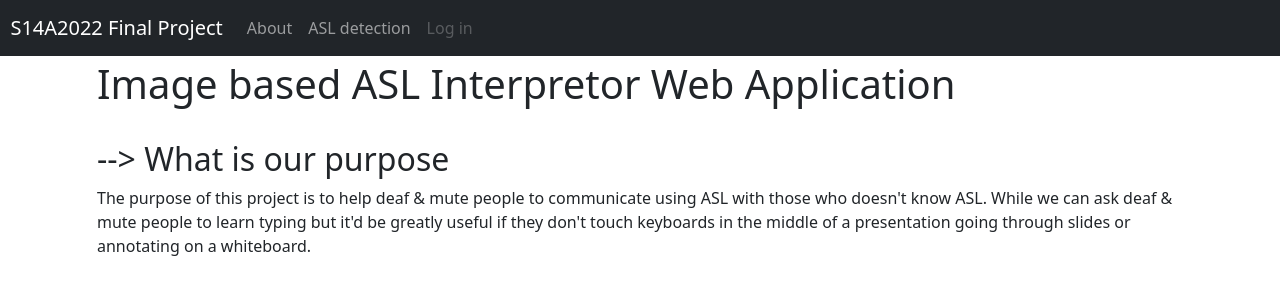
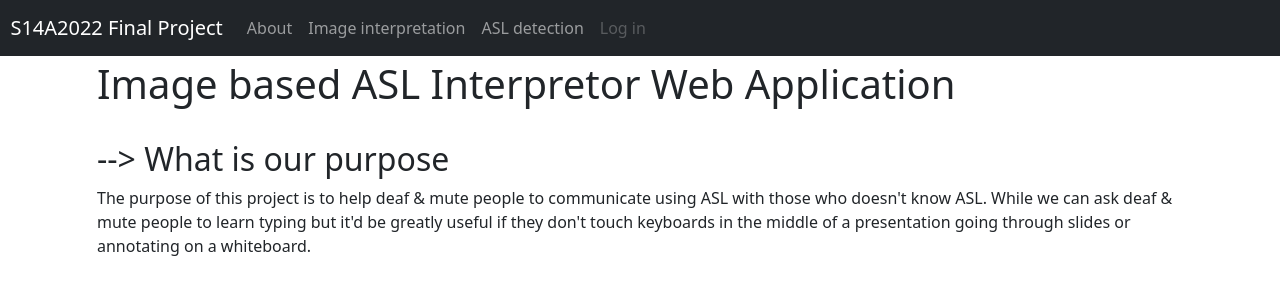
Before and after one commit to FAXMACHIN-E/Cam-Example, a Flask app: page / in a window 1280 px wide. Shown: the top 296 px of the page. Run offline with Flask 2, Linux system fonts and the light colour scheme.

Commit message:
added nav bar for image_interpretation

```diff
--- a/app.py
+++ b/app.py
@@ -23,6 +23,12 @@ app = Flask(__name__)
 def index():
 
     return render_template('index.html')
+
+
+@app.route('/image_interpretation')
+def image_interpretation():
+    return render_template('image_interpretation.html')
+
 @app.route('/asl')
 def asl():
 
--- a/templates/layout.html
+++ b/templates/layout.html
@@ -36,9 +36,11 @@
               <div class="collapse navbar-collapse" id="navbarCollapse">
                 <ul class="navbar-nav mr-auto">
                   <li class="nav-item active">
-                    <a class="nav-link" href="#">About</a>
+                    <a class="nav-link" href="/">About</a>
                   </li>
-
+                  <li class="nav-item active">
+                    <a class="nav-link" href="image_interpretation">Image interpretation</a>
+                  </li>
                   <li class="nav-item">
                     <a class="nav-link" href="asl">ASL detection</a>
                   </li>
```
Also changed, not shown: templates/image_interpretation.html (added, +25 -0 lines).
